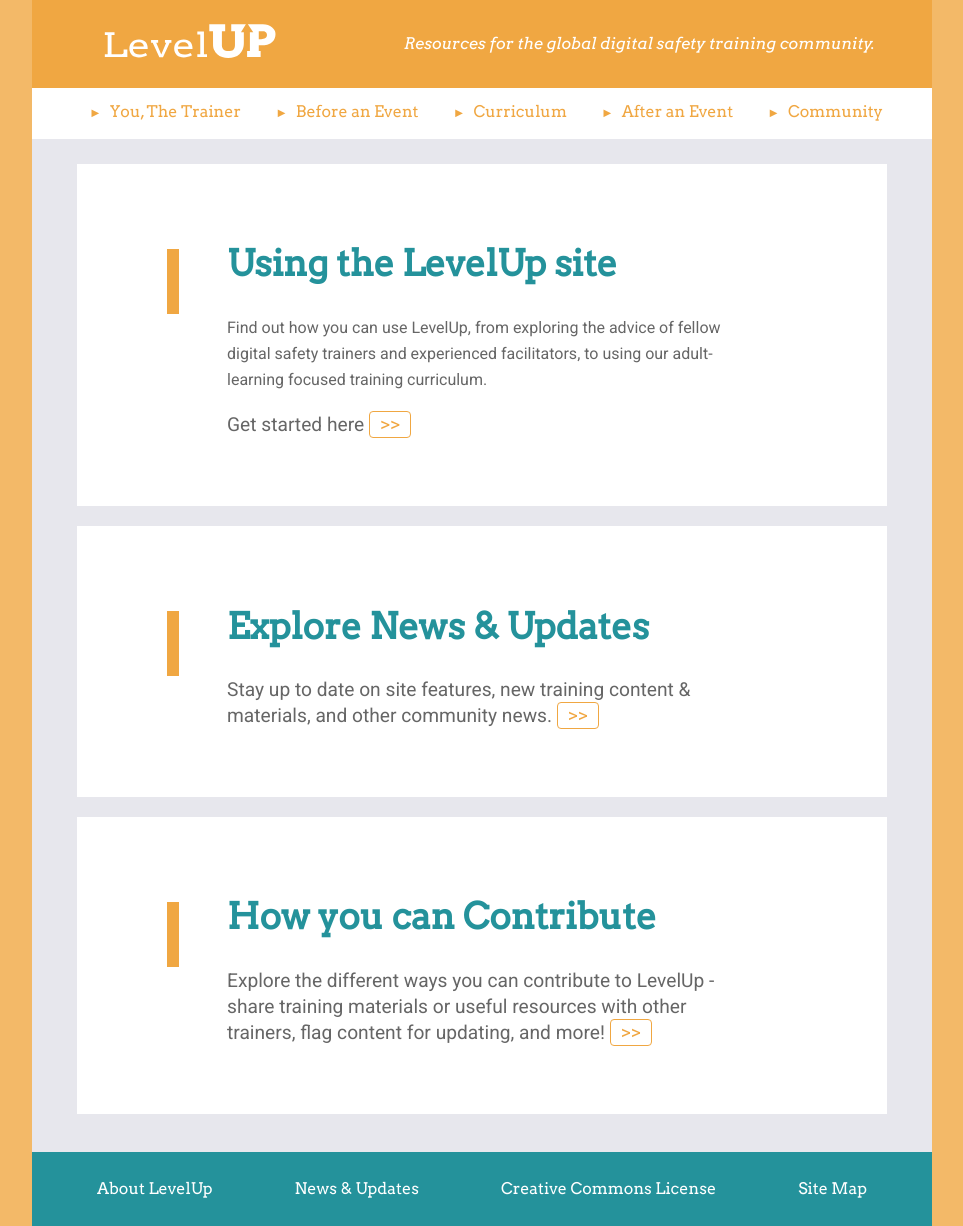
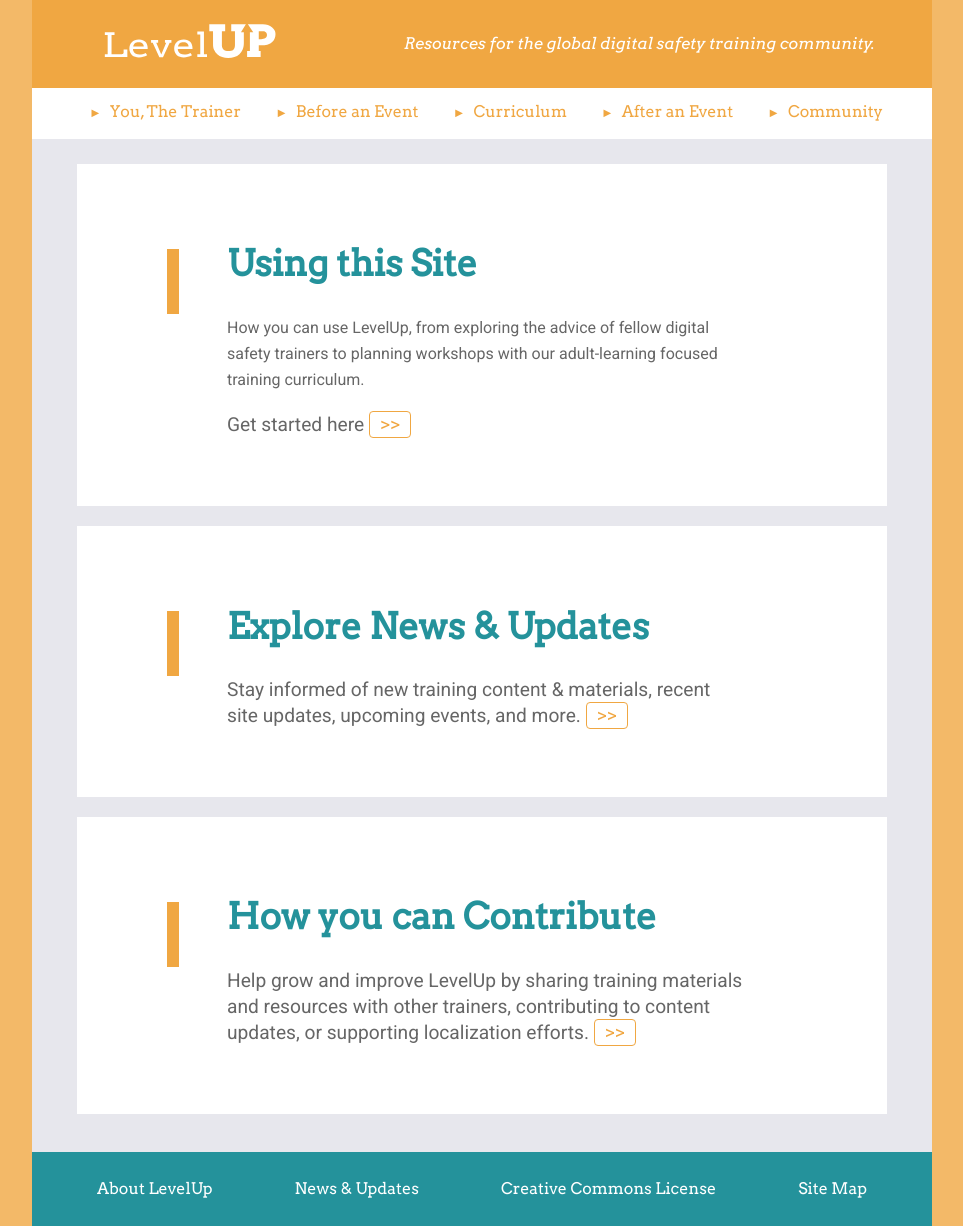
Before and after one commit to levelupcc/level-up, a Jekyll site: the page built from index.html, in a window 1280 px wide. Shown: the whole page, without its empty margins (158-1121 px from the left). Built offline with Jekyll 4.4.1, drawn with Linux system fonts in a browser that asks for light colours; a script that is not in the unit is left out; comment, search, counter and statistics services are not loaded.

Commit message:
Update index.html

```diff
--- a/index.html
+++ b/index.html
@@ -3,8 +3,8 @@
 ---
 <section class="section-block">
   <div class="home-content-wrapper">
-    <h2>Using the LevelUp site</h2>
-    <p>Find out how you can use LevelUp, from exploring the advice of fellow digital safety trainers and experienced facilitators, to using our adult-learning focused training curriculum.</p>
+    <h2>Using this Site</h2>
+    <p>How you can use LevelUp, from exploring the advice of fellow digital safety trainers to planning workshops with our adult-learning focused training curriculum.</p>
     <p class="home-call-to-action">
       Get started here <a class="section-block-link" href="{{ site.url }}{{ site.baseurl }}/curriculum/using-levelup-trainers-curriculum"> <span class="leading-arrow"> >> </span></a>
     </p>
@@ -14,7 +14,7 @@
 <section class="section-block">
   <div class="home-content-wrapper">
     <h2>Explore News & Updates</h2>
-    <p class="home-call-to-action">Stay up to date on site features, new training content & materials, and other community news.
+    <p class="home-call-to-action">Stay informed of new training content & materials, recent site updates, upcoming events, and more.
       <a class="section-block-link" href="{{ site.url }}{{ site.baseurl }}/news/"> <span class="leading-arrow"> >> </span></a>
     </p>
   </div>
@@ -23,7 +23,7 @@
 <section class="section-block_home">
   <div class="home-content-wrapper">
     <h2>How you can Contribute</h2>
-    <p class="home-call-to-action">Explore the different ways you can contribute to LevelUp - share training materials or useful resources with other trainers, flag content for updating, and more!
+    <p class="home-call-to-action">Help grow and improve LevelUp by sharing training materials and resources with other trainers, contributing to content updates, or supporting localization efforts.
       <a class="section-block-link" href="{{ site.url }}{{ site.baseurl }}/community/contribute-and-collaborate/"> <span class="leading-arrow"> >> </span></a>
     </p>
   </div>
```
